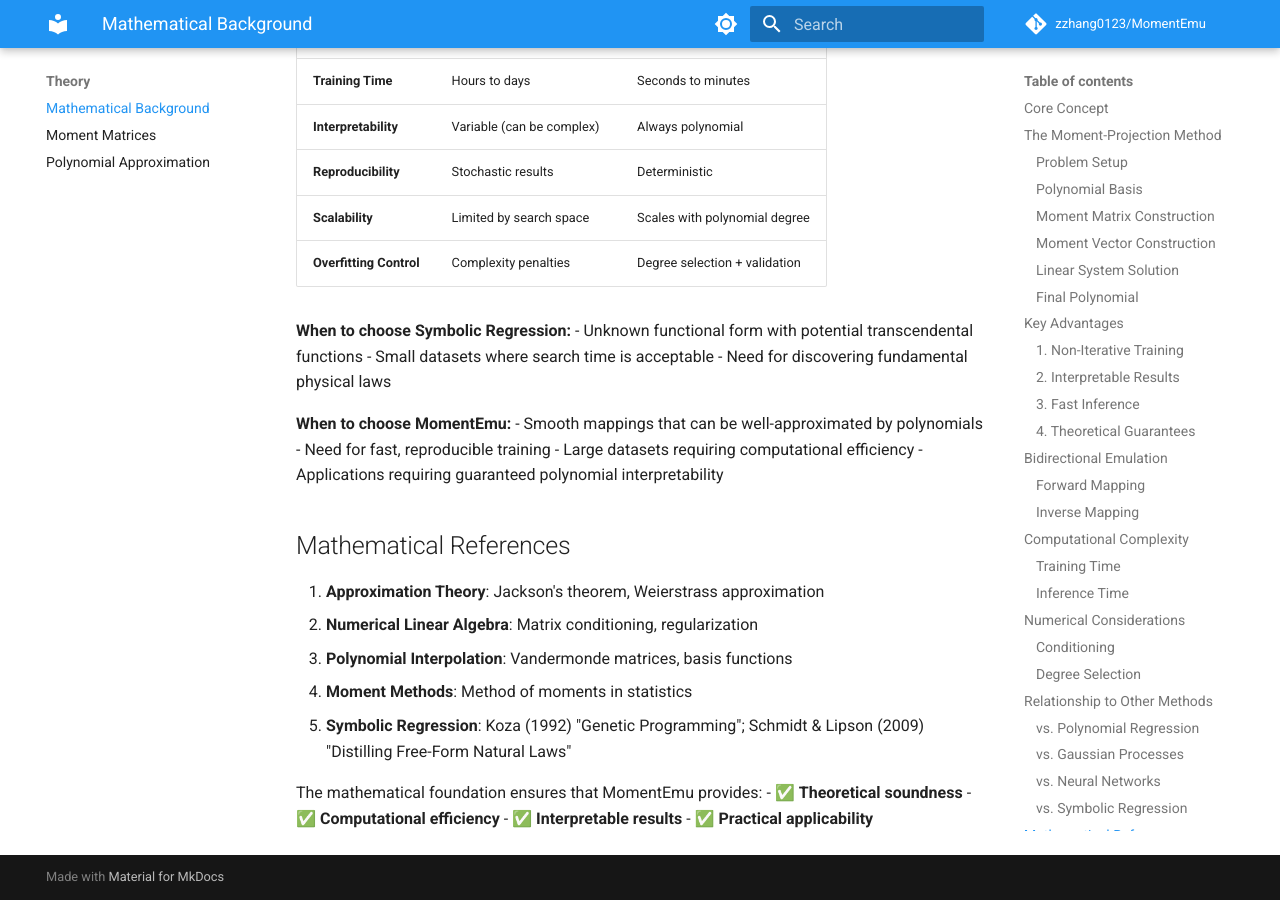
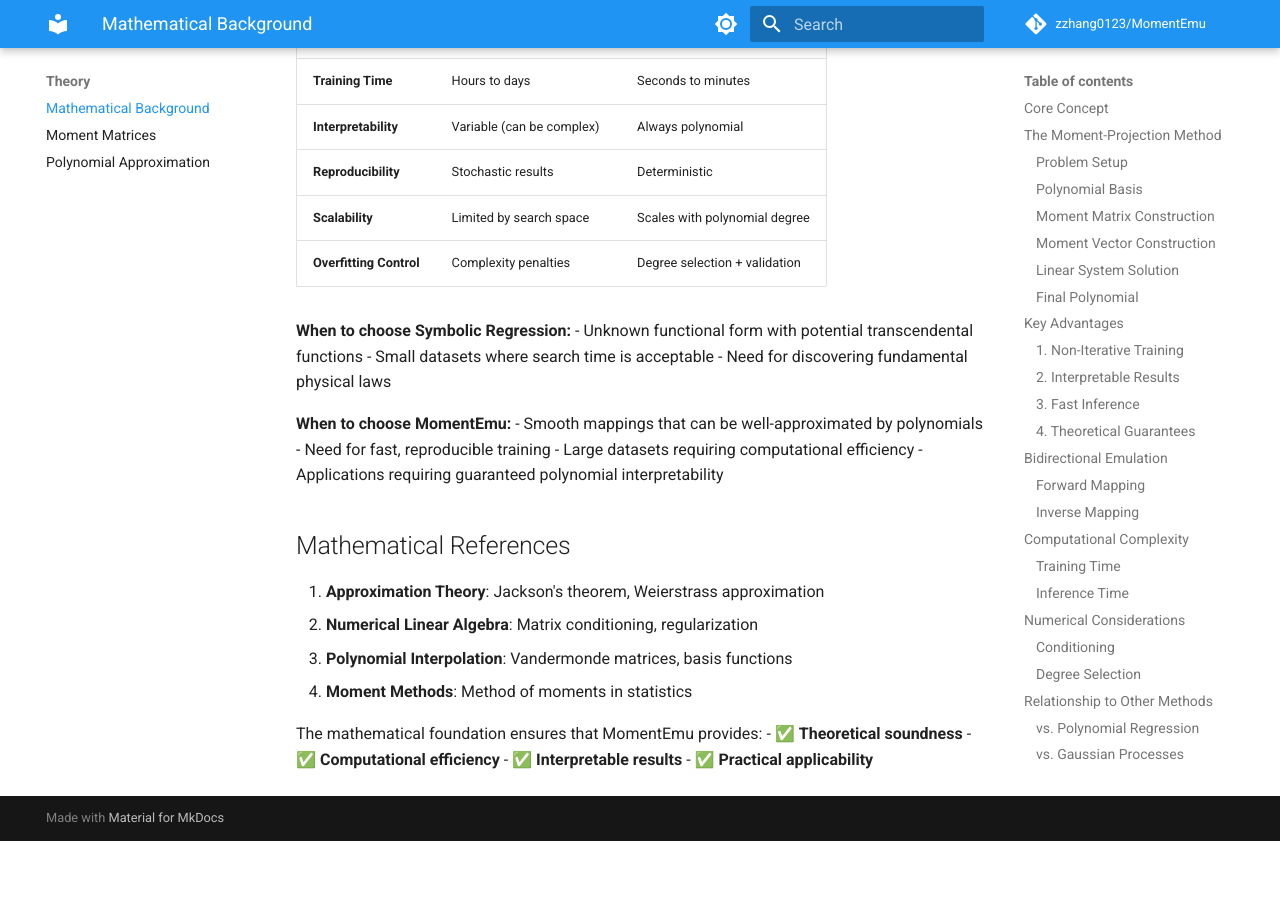
Before and after one commit to MomentEmu/MomentEmu, an MkDocs documentation site: the page built from docs/theory/mathematical-background.md, in a window 1280 px wide and 900 px high, scrolled down 4035 px. Built offline with MkDocs 1.6.1 and Material for MkDocs 9.7.7, drawn with Linux system fonts in a browser that asks for light colours; comment, search, counter and statistics services are not loaded; after the commit the page ends 4876 px from its top, so only the background shows below that.

Commit message:
Tuned Documentations (using mkdocs, Github Pages)

```diff
--- a/docs/theory/mathematical-background.md
+++ b/docs/theory/mathematical-background.md
@@ -158,7 +158,7 @@
 2. **Numerical Linear Algebra**: Matrix conditioning, regularization
 3. **Polynomial Interpolation**: Vandermonde matrices, basis functions
 4. **Moment Methods**: Method of moments in statistics
-5. **Symbolic Regression**: Koza (1992) "Genetic Programming"; Schmidt & Lipson (2009) "Distilling Free-Form Natural Laws"
+
 
 The mathematical foundation ensures that MomentEmu provides:
 - ✅ **Theoretical soundness**
```
